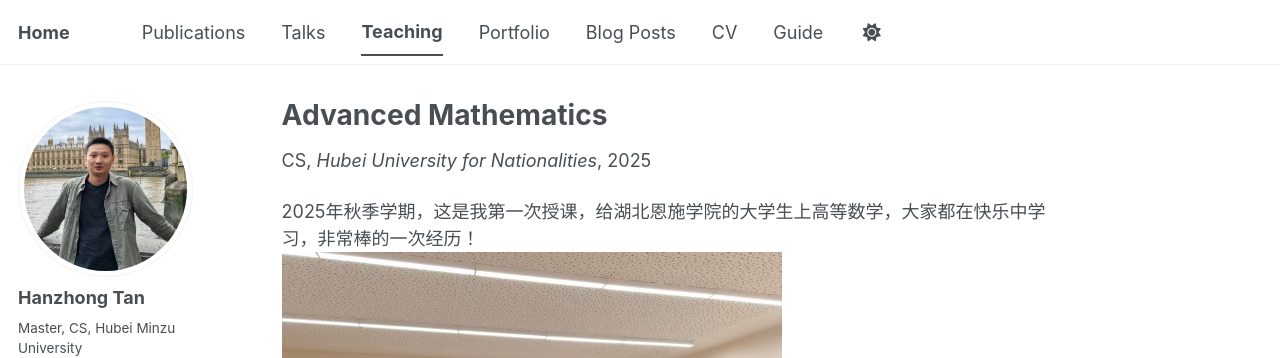
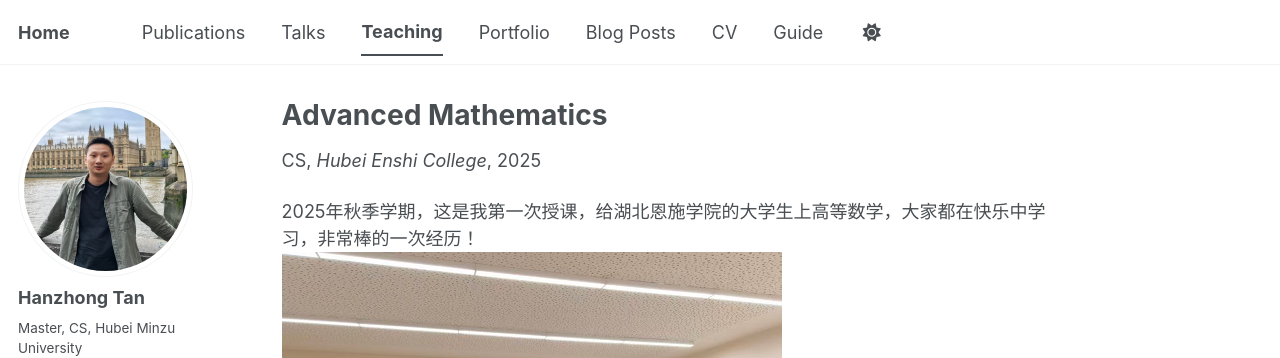
Before and after one commit to liangjiaxiaoqi/liangjiaxiaoqi.github.io, a Jekyll site: the page built from _teaching/2025-autumn-teaching-Advanced_Mathematics.md, in a window 1280 px wide and 1151 px high. Shown: the top 358 px of the window. Built offline with Jekyll 4.4.1, drawn with Linux system fonts in a browser that asks for light colours; some web fonts are replaced; a script bundle is joined from its source files by our own code; library files that are not in the unit come from our copies.

Commit message:
Update 2025-autumn-teaching-Advanced_Mathematics.md

```diff
--- a/_teaching/2025-autumn-teaching-Advanced_Mathematics.md
+++ b/_teaching/2025-autumn-teaching-Advanced_Mathematics.md
@@ -3,7 +3,7 @@ title: "Advanced Mathematics"
 collection: teaching
 type: "CS"  #"Undergraduate course"
 permalink: /teaching/2025-autumn-teaching-Advanced_Mathematics
-venue: "Hubei University for Nationalities"
+venue: "Hubei Enshi College"
 date: 2025-09-01
 #location: "City, Country"
 ---
```
